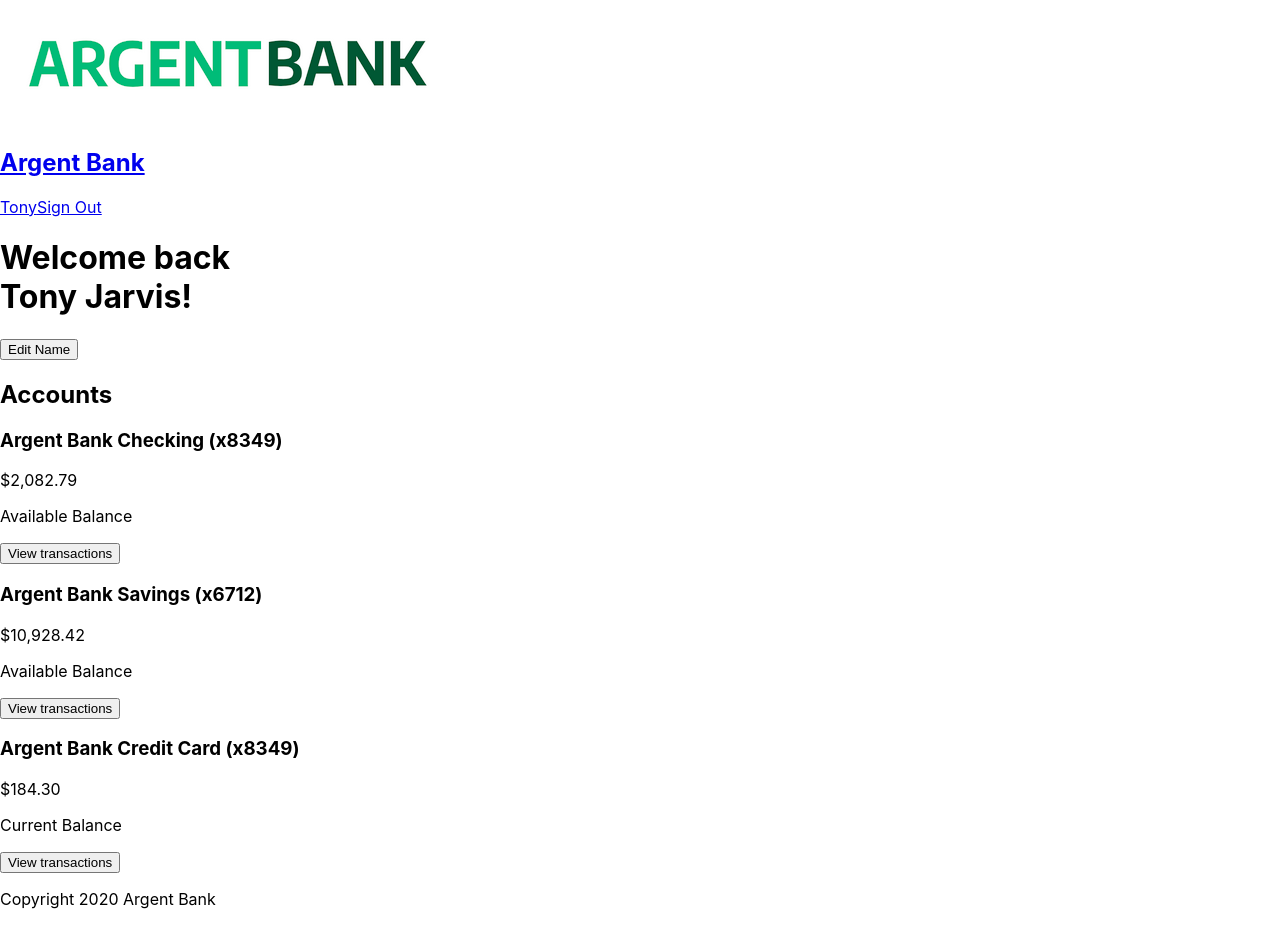
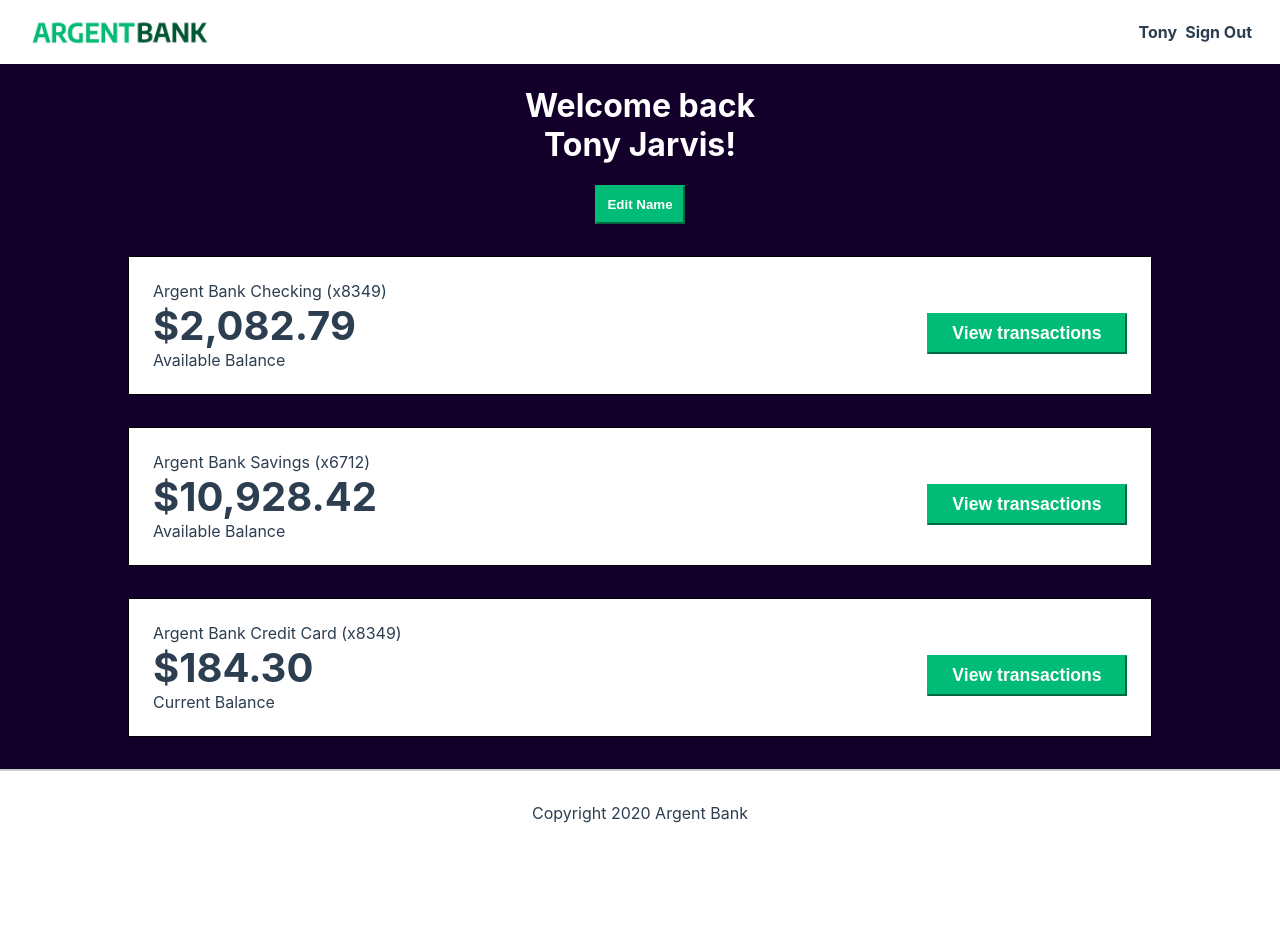
Before and after one commit to theodotcom/Argent-Bank, a React (Create React App) app: page /user in a window 1280 px wide. After the commit the page ends 847 px from the top, so only its background shows below. Built offline with nearby package versions, Linux system fonts and the light colour scheme.

Commit message:
style edit

```diff
--- a/src/css/main.css
+++ b/src/css/main.css
@@ -6,7 +6,7 @@ html {
   color: #2c3e50;
 }
 
-body {
+.body_container {
   margin: 0;
   display: flex;
   flex-direction: column;
--- a/src/pages/Index.js
+++ b/src/pages/Index.js
@@ -1,5 +1,6 @@
 import { Link } from 'react-router-dom'
 
+import '../css/main.css'
 import logo from '../img/argentBankLogo.png'
 import iconChat from '../img/icon-chat.png'
 import iconMoney from '../img/icon-money.png'
--- a/src/pages/Signin.js
+++ b/src/pages/Signin.js
@@ -1,5 +1,5 @@
 import { Link } from 'react-router-dom'
-
+import '../css/main.css'
 import logo from '../img/argentBankLogo.png'
 
 function Signin() {
--- a/src/pages/User.js
+++ b/src/pages/User.js
@@ -1,5 +1,5 @@
 import { Link } from 'react-router-dom'
-
+import '../css/main.css'
 import logo from '../img/argentBankLogo.png'
 
 function User() {
```
